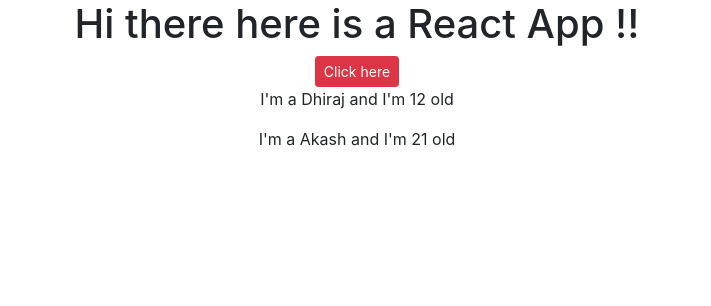
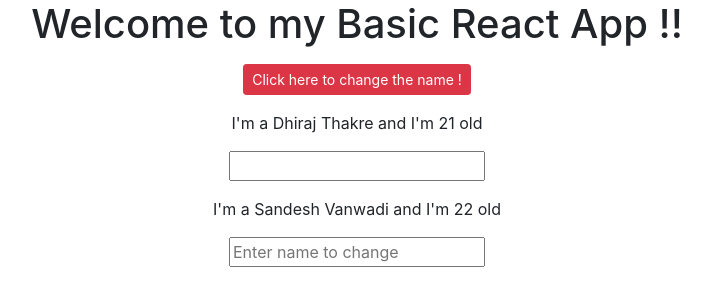
Before and after one commit to dhirajthakre21/BeginingReact, a React (Create React App) app: page / in a window 1280 px wide. Shown: the top 306 px of the page, without its empty margins (283-994 px from the left). Built offline with nearby package versions, Linux system fonts and the light colour scheme.

Commit message:
Added Click on Para and Input box

```diff
--- a/src/App.js
+++ b/src/App.js
@@ -1,55 +1,85 @@
-import React , { Component } from 'react';
+import React , { useState} from 'react';
 import './App.css';
+// Functional Component
+// We use the hooks here instead of state we saw in the class based component
 import Person from './Person/Person.js' ;
 import Button from 'react-bootstrap/Button';
 
 //Hooks are used in functional component while states are used in class based component .
+// this state only exist in classes
+// in functional states they does not exist
 
 
-class App extends Component {
+const App = ()=> {
 //The state object is where you store property values that belongs to the component
 //When the state object changes, the component re-renders .
-		state =
-		{
+	const [personState , setPersonState]= useState ({
 		persons : [
-			{ name : 'Dhiraj' , age : '12'} ,
-			{ name : 'Akash' , age : '21'} ,
+				{ name : 'Dhiraj Thakre' , age : '21'} ,
+				{ name : 'Sandesh Vanwadi' , age : '22'} ,
 
 				  ]
-		}
-		switchNameHandler(data) {
-			console.log(data)
-		   if (this.state.persons[0].name==='Dhiraj' )
+	});
+
+
+	const switchNameHandler = (data) =>
 	{
-		 		this.setState      ({
+
+		if (personState.persons[0].name==='Dhiraj Thakre' )
+				{
+		 		setPersonState      ({
 				persons : [
-							{ name : 'Amruta' , age : '10' } ,
-							{ name : data , age : '15'}
+							{ name : data , age : '10' } ,
+							{ name : 'Shrikant Patil ' , age : '15'}
 						  ]
 						            })
 				}
 		else
 				{
-				this.setState      ({
+				setPersonState      ({
 				persons : [
-							{ name : 'Dhiraj' , age : '12'} ,
-							{ name : 'Akash' , age : '21'}
+							{ name : 'Dhiraj Thakre' , age : '21'} ,
+							{ name : 'Sandesh Vanwadi' , age : '22'} ,
 						  ]
 						            })
 
 				}
 	}
+		const switchNameChanger = (event)=>
+		{
+				setPersonState      ({
+				persons : [
+							{ name : 'Dhiraj Thakre' , age : '21'} ,
+							{ name : event.target.value , age : '22'}
+						  ]
+						            })
 
 
-		render() {
+		}
+
 				return (
 			// pass this data to component
 			// this refers to global object
     		<div className="App">
-		  		<h1> Hi there here is a React App !! </h1>
-				<Button className='btn btn-danger btn-sm' onClick={()=>this.switchNameHandler('Amruta')} >Click here </Button>
-				<Person name = {this.state.persons[0].name} age = {this.state.persons[0].age} />
-				<Person name = {this.state.persons[1].name} age = {this.state.persons[1].age} />
+		  		<h1> Welcome to my Basic React App  !! </h1>
+						<p> </p>
+				<Button className='btn btn-danger btn-sm' onClick={switchNameHandler.bind( this , 'Akash Raut')} >Click here to change the name ! </Button>
+						<p> </p>
+
+				<Person
+					name = {personState.persons[0].name}
+					age = {personState.persons[0].age}
+
+					/>
+				<Person
+					name = {personState.persons[1].name}
+					age = {personState.persons[1].age}
+					click= {switchNameHandler.bind(this , 'Sanket')}
+					changed={switchNameChanger}
+					 />
+
+
+
     		</div>
 				)
 
@@ -57,8 +87,7 @@
 			//Here we have created element and returned to front page on calling function App . Which is default !!
 			// the first parameter is tag , second is JavaScript object then there is a element !!
 
-
-};	};
+	};
 
 
 
--- a/src/Person/Person.js
+++ b/src/Person/Person.js
@@ -3,9 +3,27 @@
 
 import React from 'react';
 const Person = (data) => { // this are called as props also the argument simply object !!
-	return  (
-		<p> I'm a {data.name } and I'm {data.age} old  </p>
-			)
- 					}
+	if(data.name==='Dhiraj Thakre' || data.name==='Akash Raut' )
+			{
+				return  (
+					<div>
+					<p onClick={data.click} >   I'm a {data.name } and I'm {data.age} old </p>
+					<input type='text' onChange={data.changed }></input>
+					<p> </p>
+					</div>
+
+						)  }
+
+	else
+		{
+			return( <div>
+					<p onClick={data.click} >   I'm a {data.name } and I'm {data.age} old </p>
+					<input type='text' placeholder='Enter name to change 'onChange={data.changed }></input>
+					<p> </p>
+					</div>
+
+					)
+			}
+}
 
 export default Person ;
```
Lines whose indentation alone changed are shown as unchanged.
